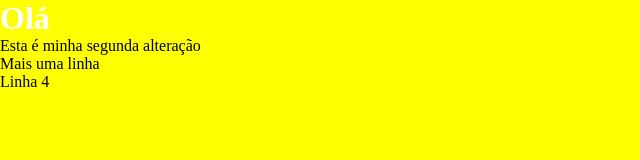
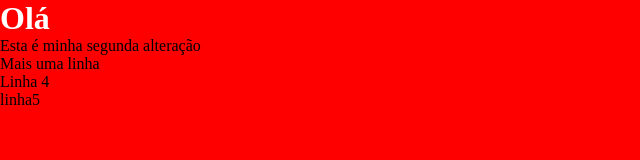
Before and after one commit to tocoyes/teste, a plain HTML site: page index.html in a window 1280 px wide. Shown: the whole page, without its empty margins (0-640 px from the left). Drawn offline with Linux system fonts and the light colour scheme.

Commit message:
alteracao 5

```diff
--- a/index.html
+++ b/index.html
@@ -13,6 +13,7 @@
   <p>Esta é minha segunda alteração</p>
   <p>Mais uma linha</p>
   <p>Linha 4</p>
+  <p>linha5</p>
   <script src="script.js"></script>
 </body>
 
--- a/style.css
+++ b/style.css
@@ -5,7 +5,7 @@
 }
 
 body {
-  background-color: yellow;
+  background-color: red;
 }
 
 h1 {
```
